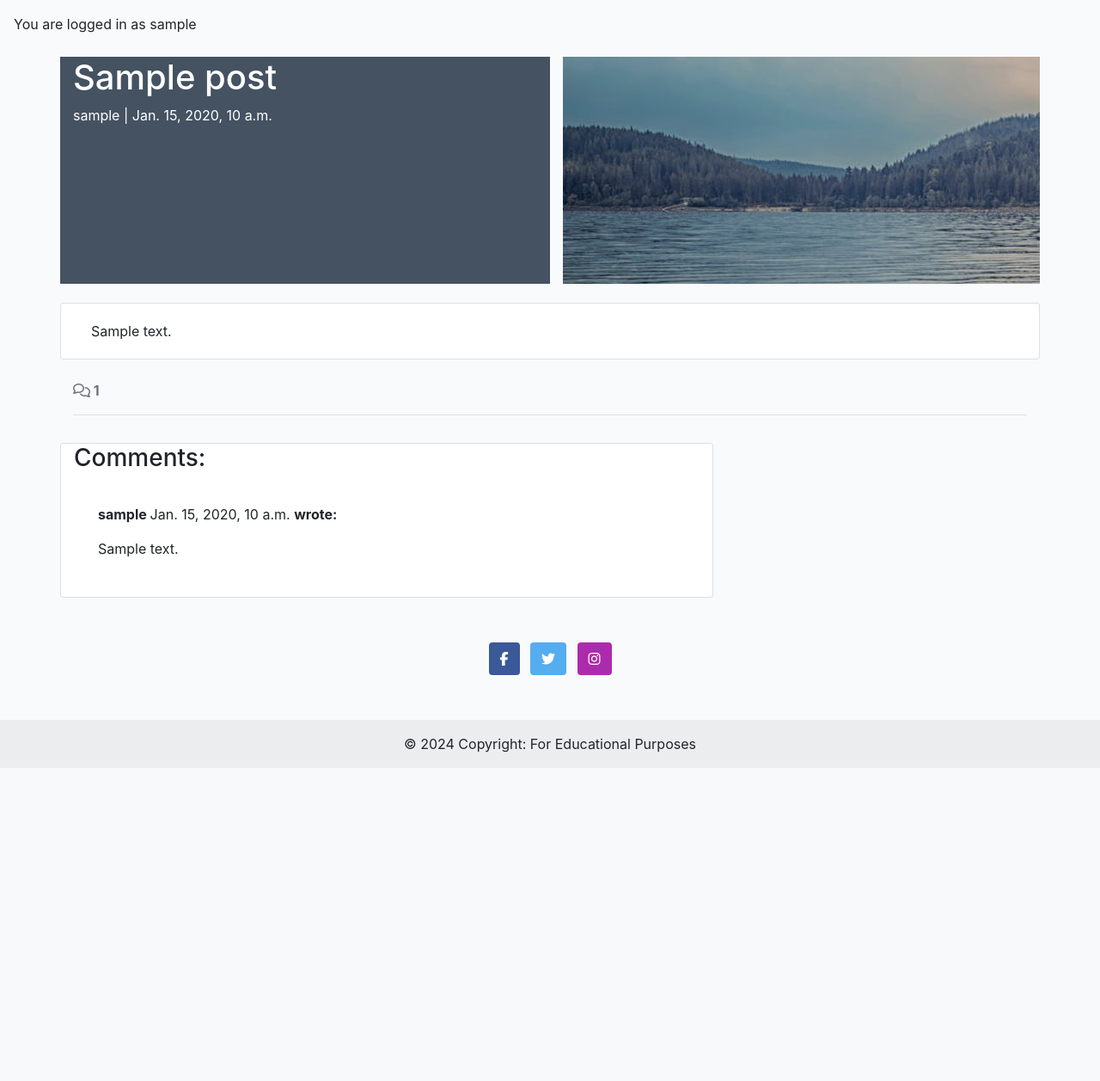
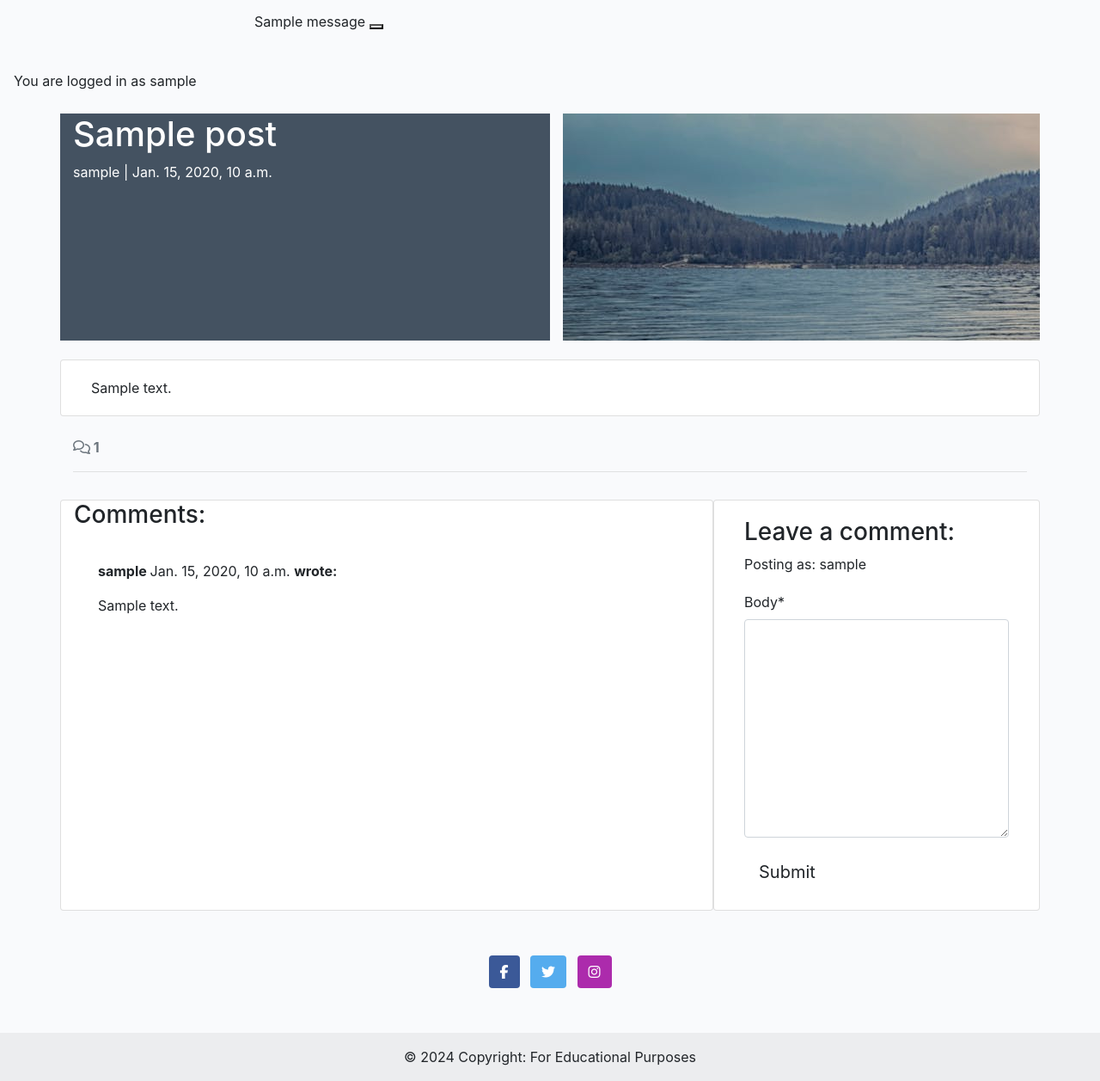
Before and after one commit to madeleine2086/pp4, a Django app: a page that uses templates/base.html in a window 1280 px wide. Shown: the part 56-1313 px from the top of the page at 86% size. Before the commit the page ends 931 px from the top, so only its background shows below. Run offline with Django 4.2, Linux system fonts and the light colour scheme; a user stored in the database is signed in; tables that the repository leaves empty hold one stand-in row (values such as "Sample post"); one stand-in notice (Sample message) is shown; some libraries are stand-ins or nearby versions.

Commit message:
added comment form

```diff
--- /dev/null
+++ b/bewell_blog/forms.py
@@ -0,0 +1,8 @@
+from .models import Comment
+from django import forms
+
+
+class CommentForm(forms.ModelForm):
+    class Meta:
+        model = Comment
+        fields = ('body',)
--- a/bewell_blog/templates/bewell_blog/post_detail.html
+++ b/bewell_blog/templates/bewell_blog/post_detail.html
@@ -1,5 +1,6 @@
 {% extends 'base.html' %} {% block content %}
 {% load static %}
+{% load crispy_forms_tags %}
 
 <!-- Page content-->
 
@@ -71,6 +72,25 @@
         {% endfor %}
       </div>
     </div>
+
+    <!-- Creating New Comments -->
+    <div class="col-md-4 card mb-4 mt-3">
+        <div class="card-body">
+          {% if user.is_authenticated %}
+          <h3>Leave a comment:</h3>
+          <p>Posting as: {{ user.username }}</p>
+          <form id="commentForm" method="post"
+            style="margin-top: 1.3em;">
+            {{ comment_form | crispy }}
+            {% csrf_token %}
+            <button id="submitButton" type="submit"
+              class="btn btn-signup btn-lg">Submit</button>
+          </form>
+          {% else %}
+          <p>Log in to leave a comment</p>
+          {% endif %}
+        </div>
+      </div>
   </div>
 </div>
 
--- a/bewell_blog/views.py
+++ b/bewell_blog/views.py
@@ -1,6 +1,8 @@
 from django.shortcuts import render, get_object_or_404
 from django.views import generic
+from django.contrib import messages
 from .models import Post
+from .forms import CommentForm
 
 # Create your views here.
 
@@ -20,6 +22,19 @@ def post_detail(request, slug):
     post = get_object_or_404(queryset, slug=slug)
     comments = post.comments.all().order_by("-created_on")
     comment_count = post.comments.filter(approved=True).count()
+    if request.method == "POST":
+        comment_form = CommentForm(data=request.POST)
+        if comment_form.is_valid():
+            comment = comment_form.save(commit=False)
+            comment.author = request.user
+            comment.post = post
+            comment.save()
+            messages.add_message(
+                request, messages.SUCCESS,
+                'Thank you for sharing your thoughts! Your comment is now submitted and waiting for approval'
+            )
+
+    comment_form = CommentForm()
 
     return render(
         request,
@@ -27,5 +42,6 @@ def post_detail(request, slug):
         {"post": post,
         "comments": comments,
         "comment_count": comment_count,
+        "comment_form": comment_form,
         }
     )
--- a/my_project/settings.py
+++ b/my_project/settings.py
@@ -46,6 +46,8 @@ INSTALLED_APPS = [
     'allauth',
     'allauth.account',
     'allauth.socialaccount',
+    'crispy_forms',
+    'crispy_bootstrap5',
     'django_summernote',
     'bewell_blog',
     'about',
@@ -54,6 +56,9 @@ INSTALLED_APPS = [
 SITE_ID = 1
 LOGIN_REDIRECT_URL = '/'
 LOGOUT_REDIRECT_URL = '/'
+
+CRISPY_ALLOWED_TEMPLATE_PACKS = "bootstrap5"
+CRISPY_TEMPLATE_PACK = "bootstrap5"
 
 MIDDLEWARE = [
     'django.middleware.security.SecurityMiddleware',
--- a/requirements.txt
+++ b/requirements.txt
@@ -1,7 +1,9 @@
 asgiref==3.7.2
+crispy-bootstrap5==0.7
 dj-database-url==0.5.0
 Django==4.2.11
 django-allauth==0.57.2
+django-crispy-forms==2.1
 django-summernote==0.8.20.0
 gunicorn==20.1.0
 oauthlib==3.2.2
--- a/templates/base.html
+++ b/templates/base.html
@@ -43,7 +43,23 @@
             {% endif %}
           </div>
         </div>
-      </nav>
+    </nav>
+
+    <!-- displaying Django messages -->
+    <div class="container">
+      <div class="row">
+        <div class="col-md-8 offset-md-2">
+          {% for message in messages %}
+          <div class="alert {{ message.tags }} alert-dismissible
+            fade show" id="msg" role="alert">
+            {{ message | safe }}
+            <button type="button" class="btn-close"
+              data-bs-dismiss="alert" aria-label="Close"></button>
+          </div>
+          {% endfor %}
+        </div>
+      </div>
+    </div>
 
     <main class="flex-shrink-0 main-bg">
       {% if user.is_authenticated %}
```
